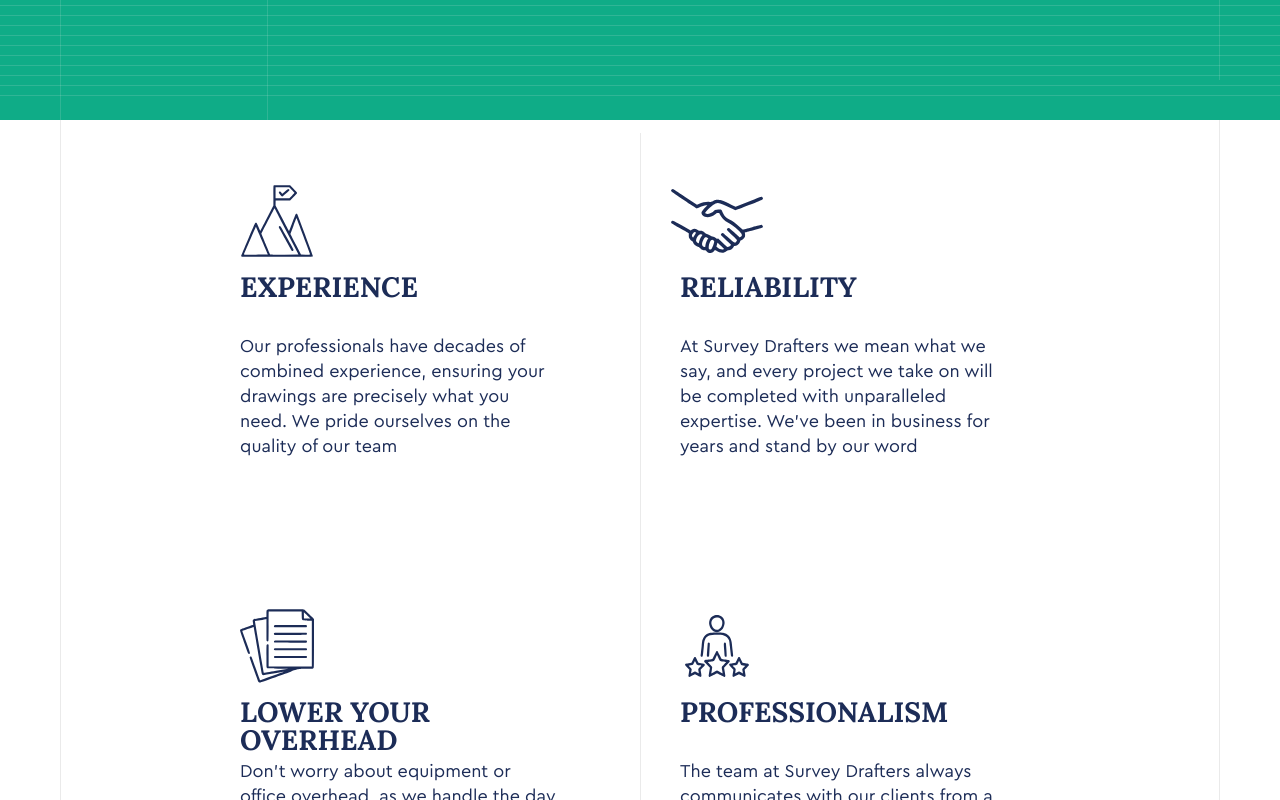
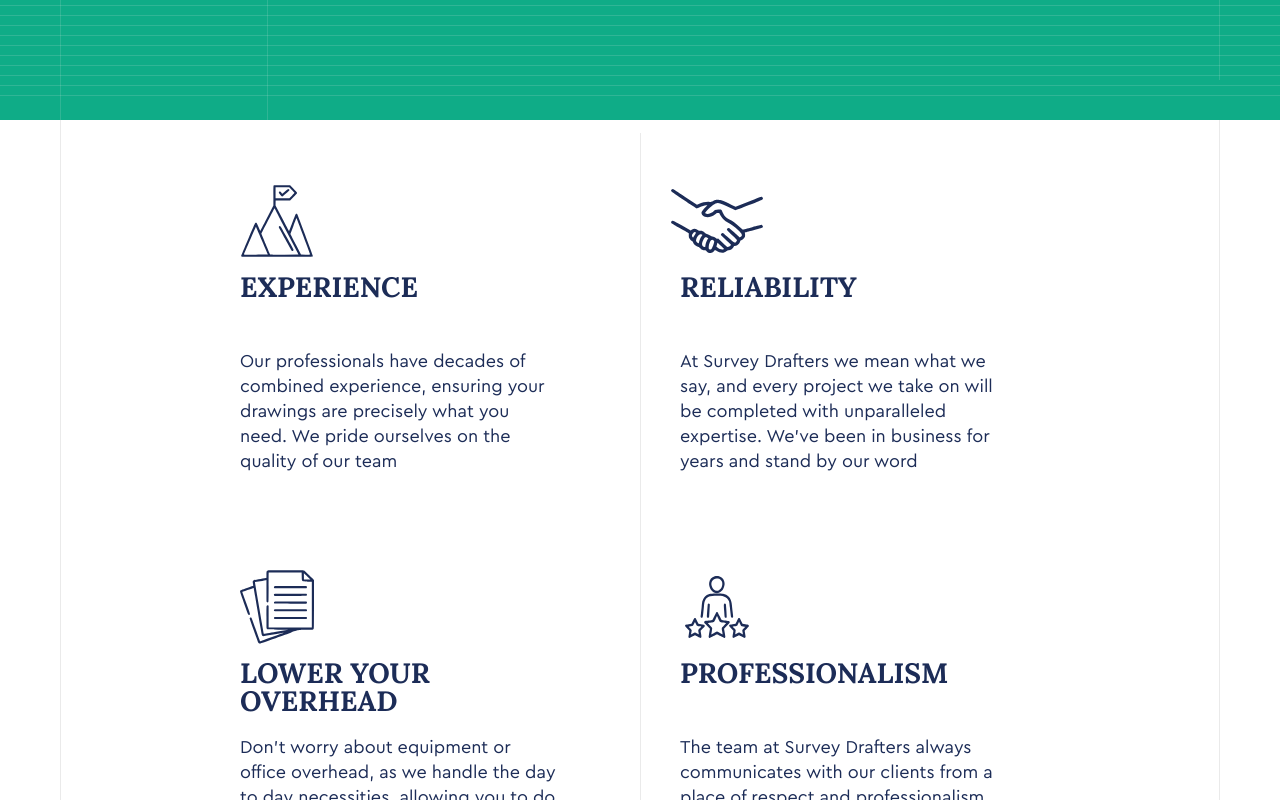
Before and after one commit to Sydorchuks/cad-technicians-next, a Next.js app: page /services in a window 1280 px wide. Shown: the part 720-1520 px from the top of the page. Built offline with nearby package versions, Linux system fonts and the light colour scheme.

Commit message:
changes according to feedback

```diff
--- a/src/app/components/ServicesGrid/ServicesGrid.tsx
+++ b/src/app/components/ServicesGrid/ServicesGrid.tsx
@@ -109,42 +109,48 @@ export default function ServicesGrid() {
           ))}
         </div>
 
-        <div className="relative z-10 grid grid-cols-1 justify-items-center gap-12 pt-5 md:h-full md:gap-0 md:pt-0 xl:grid-cols-2 xl:grid-rows-4 xl:justify-items-start xl:gap-0 2xl:grid-cols-4 2xl:grid-rows-2">
-          {services.map((item, index) => {
-            const isSecondDesktopRow = index >= 4;
-
-            return (
+        <div className="relative z-10 grid grid-cols-1 justify-items-center gap-12 pt-5 md:gap-y-20 md:pt-10 xl:grid-cols-2 xl:justify-items-start xl:gap-x-0 xl:gap-y-24 xl:pt-16 2xl:grid-cols-4 2xl:gap-y-28 2xl:pt-20.25">
+          {services.map((item) => (
             <article
               key={item.title}
-                className={`
+              className="
                 flex w-full max-w-96 flex-col items-center text-center
-                  md:relative md:h-75 md:max-w-none md:items-start md:text-left
-                  xl:grid xl:h-full xl:w-full xl:max-w-none xl:grid-rows-[74px_76px_auto] xl:items-start xl:pl-10 xl:py-16 xl:text-left
-                  2xl:grid-rows-[74px_102px_auto] 2xl:pl-4 2xl:py-0
-                  ${isSecondDesktopRow ? "2xl:pt-8.5" : "2xl:pt-20.25"}
-                `}
+                md:max-w-142.75 md:items-start md:text-left
+                xl:w-80 xl:max-w-none xl:pl-10
+                2xl:w-60 2xl:pl-4
+              "
             >
+              <div className="flex h-18.5 items-center justify-center md:justify-start">
                 <img
                   src={item.icon}
                   alt=""
-                  className={`
-                    size-18.5 object-contain
-                    md:absolute md:left-16 md:top-10
-                    xl:static
-                    ${item.iconClassName || ""}
-                  `}
+                  className={`size-18.5 object-contain ${item.iconClassName || ""}`}
                 />
+              </div>
 
-                <h3 className="mt-7.5 max-w-90 font-lora text-[30px] font-bold uppercase leading-none text-text-dark md:absolute md:left-16 md:top-33.75 md:mt-0 md:max-w-114 xl:static xl:mt-3.75 xl:w-80 xl:max-w-none xl:text-[28px] 2xl:w-60 2xl:text-[26px]">
+              <h3
+                className="
+                  mt-7.5 max-w-90 font-lora text-[30px] font-bold uppercase leading-none text-text-dark
+                  md:max-w-114
+                  xl:mt-3.75 xl:min-h-19 xl:w-80 xl:max-w-none xl:text-[28px]
+                  2xl:min-h-25.5 2xl:w-60 2xl:text-[26px]
+                "
+              >
                 {item.title}
               </h3>
 
-                <p className="mt-6.5 max-w-81 font-body text-base leading-6.25 text-text-dark md:absolute md:left-16 md:top-51 md:mt-0 md:w-142.75 md:max-w-none md:text-lg md:leading-6.25 xl:static xl:mt-0 xl:w-80 xl:text-md xl:leading-6.25 2xl:w-60 2xl:text-base">
+              <p
+                className="
+                  mt-6.5 max-w-81 font-body text-base leading-6.25 text-text-dark
+                  md:w-142.75 md:max-w-none md:text-lg
+                  xl:mt-0 xl:w-80 xl:text-md
+                  2xl:w-60 2xl:text-base
+                "
+              >
                 {item.text}
               </p>
             </article>
-            );
-          })}
+          ))}
         </div>
       </Container>
     </section>
```
Lines whose indentation alone changed are shown as unchanged.
